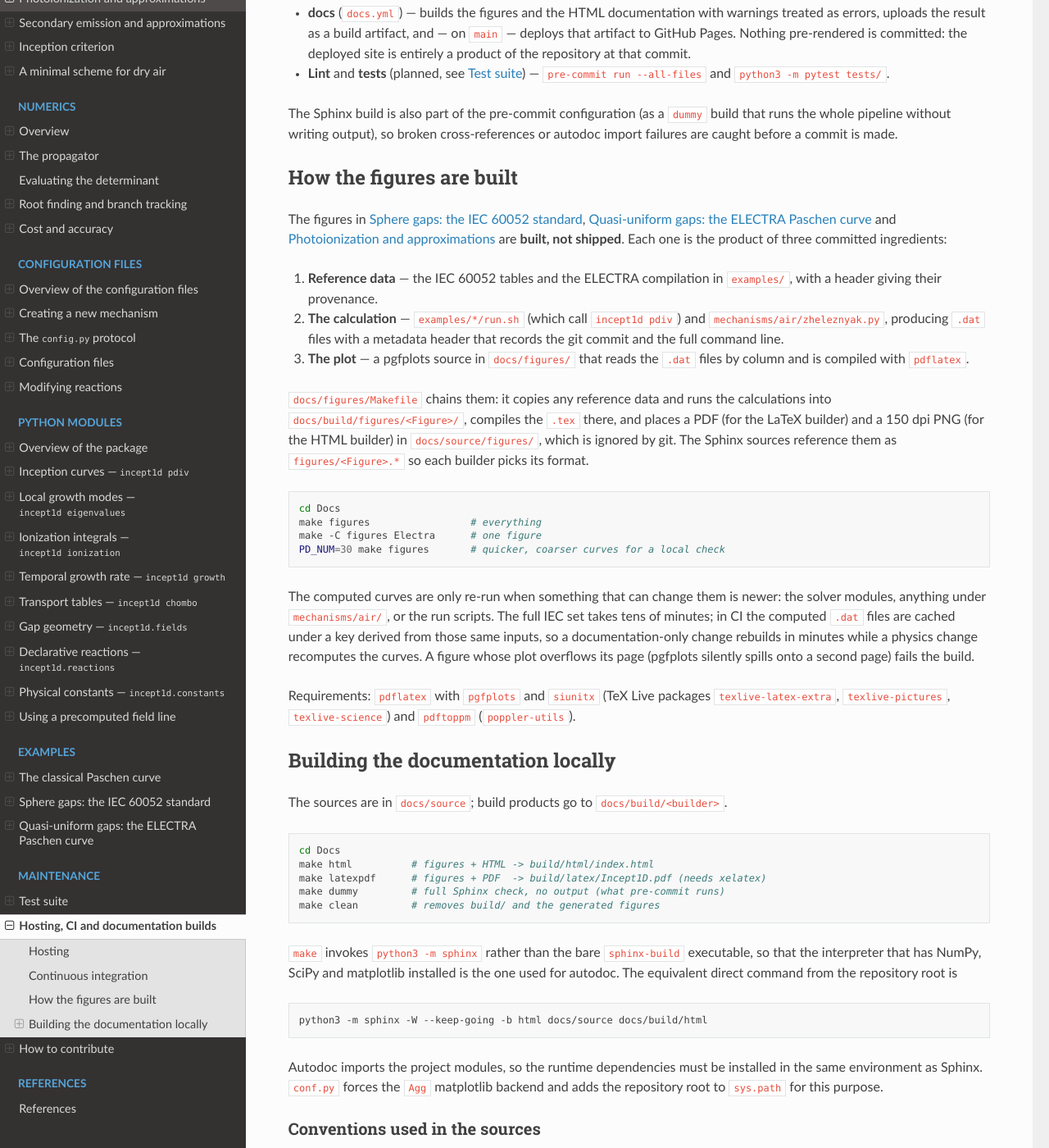
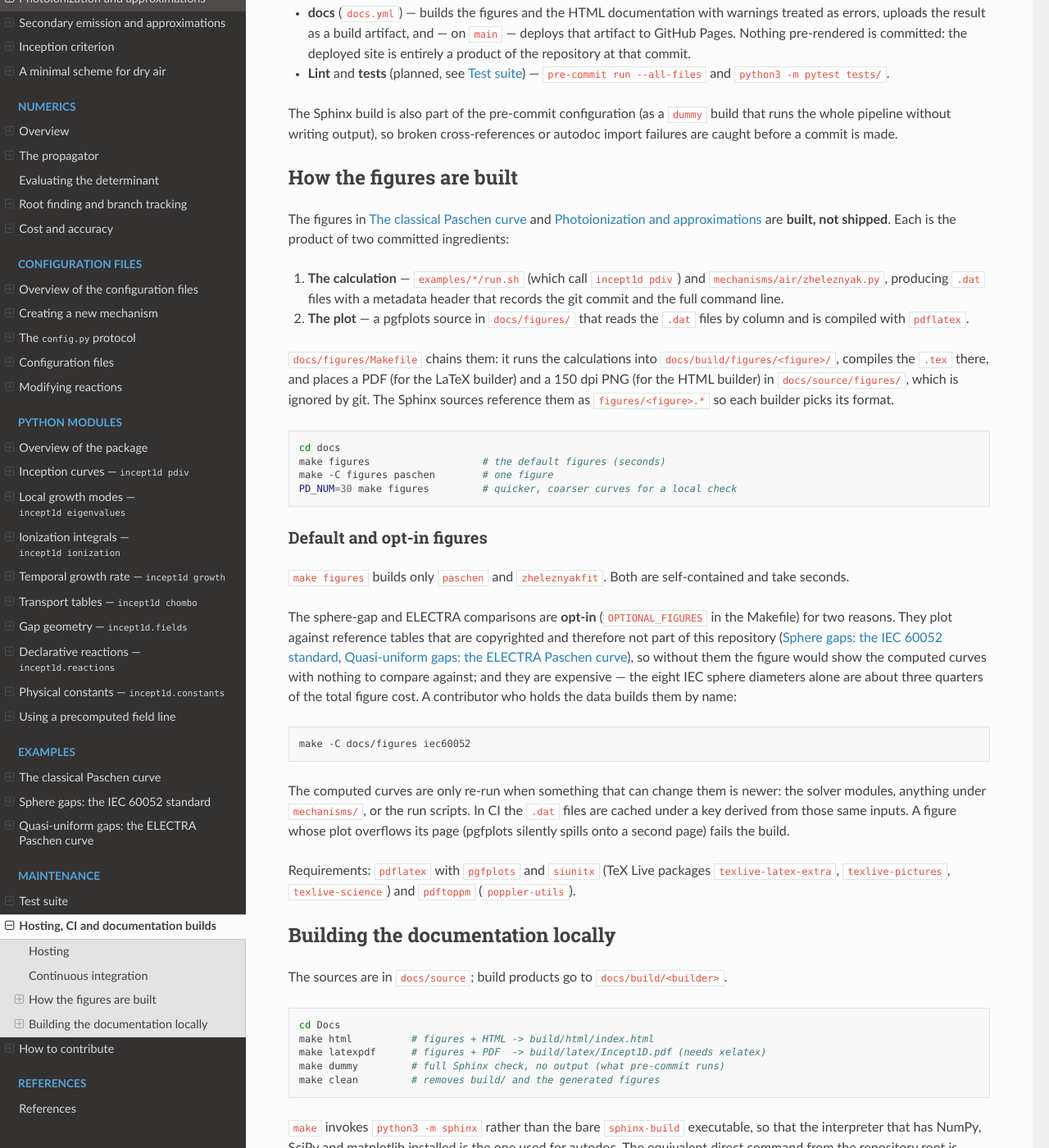
Before and after one commit to chombo-discharge/Incept1D, a Sphinx documentation site: the page built from docs/source/maintenance/infrastructure.rst, in a window 1280 px wide and 1400 px high, scrolled down 595 px. Shown: the whole window at 82% size. Built offline with Sphinx 7.4.7 and the Read the Docs theme 3.1.0, drawn with Linux system fonts in a browser that asks for light colours.

Commit message:
Make the sphere-gap and ELECTRA figures opt-in
`make figures` built four figures, of which the eight IEC sphere diameters
alone were about three quarters of the cost: roughly three minutes locally and
eleven in CI, on every push.

Two of the four no longer earn that.  When the IEC 60052 and CIGRE ELECTRA
reference tables were removed in 75fcee8 -- they are copyrighted and cannot be
redistributed -- those figures lost the thing they existed to show.  Plotting
the computed curves with nothing to compare them against is close to
decorative, and it is the expensive half of the build.

`make figures` now builds only `paschen` and `zheleznyakfit`.  Both are
self-contained: the first verifies the solver against its own closed form, the
second shows the quality of the two-stream fit.  A full clean documentation
build, figures included, is 17 s instead of ~3 min.

The sphere-gap and ELECTRA figures are kept and still maintained, as
OPTIONAL_FIGURES.  A reader who holds the reference data supplies it as the
example READMEs describe and builds the figure by name:

    make -C docs/figures iec60052

Both example pages keep their commands -- the run.sh listing, the pd sweep,
the configurations -- and now say how to build the figure rather than
embedding one that would be empty.  Verified that the opt-in path still
produces a figure.

Co-Authored-By: Claude Opus 5 (1M context) <noreply@anthropic.com>

```diff
--- a/docs/source/maintenance/infrastructure.rst
+++ b/docs/source/maintenance/infrastructure.rst
@@ -39,40 +39,53 @@ commit is made.
 How the figures are built
 -------------------------
 
-The figures in :ref:`Chap:Examples:IEC60052`, :ref:`Chap:Examples:Electra`
-and :ref:`Chap:Photoionization` are **built, not shipped**.  Each one is
-the product of three committed ingredients:
+The figures in :ref:`Chap:Examples:Paschen` and :ref:`Chap:Photoionization`
+are **built, not shipped**.  Each is the product of two committed
+ingredients:
 
-1. **Reference data** — the IEC 60052 tables and the ELECTRA compilation in
-   ``examples/``, with a header giving their provenance.
-2. **The calculation** — ``examples/*/run.sh`` (which call
-   ``incept1d pdiv``) and ``mechanisms/air/zheleznyak.py``, producing ``.dat`` files
-   with a metadata header that records the git commit and the full
-   command line.
-3. **The plot** — a pgfplots source in ``docs/figures/`` that reads the
+1. **The calculation** — ``examples/*/run.sh`` (which call ``incept1d pdiv``)
+   and ``mechanisms/air/zheleznyak.py``, producing ``.dat`` files with a
+   metadata header that records the git commit and the full command line.
+2. **The plot** — a pgfplots source in ``docs/figures/`` that reads the
    ``.dat`` files by column and is compiled with ``pdflatex``.
 
-``docs/figures/Makefile`` chains them: it copies any reference data and
-runs the calculations into ``docs/build/figures/<Figure>/``, compiles the
-``.tex`` there, and places a PDF (for the LaTeX builder) and a 150 dpi PNG
-(for the HTML builder) in ``docs/source/figures/``, which is ignored by
-git.  The Sphinx sources reference them as ``figures/<Figure>.*`` so each
-builder picks its format.
+``docs/figures/Makefile`` chains them: it runs the calculations into
+``docs/build/figures/<figure>/``, compiles the ``.tex`` there, and places a
+PDF (for the LaTeX builder) and a 150 dpi PNG (for the HTML builder) in
+``docs/source/figures/``, which is ignored by git.  The Sphinx sources
+reference them as ``figures/<figure>.*`` so each builder picks its format.
 
 .. code-block:: bash
 
-   cd Docs
-   make figures                 # everything
-   make -C figures Electra      # one figure
-   PD_NUM=30 make figures       # quicker, coarser curves for a local check
+   cd docs
+   make figures                   # the default figures (seconds)
+   make -C figures paschen        # one figure
+   PD_NUM=30 make figures         # quicker, coarser curves for a local check
 
-The computed curves are only re-run when something that can change them
-is newer: the solver modules, anything under ``mechanisms/air/``, or the run scripts.
-The full IEC set takes tens of minutes; in CI the computed ``.dat`` files
-are cached under a key derived from those same inputs, so a
-documentation-only change rebuilds in minutes while a physics change
-recomputes the curves.  A figure whose plot overflows its page (pgfplots
-silently spills onto a second page) fails the build.
+Default and opt-in figures
+..........................
+
+``make figures`` builds only ``paschen`` and ``zheleznyakfit``.  Both are
+self-contained and take seconds.
+
+The sphere-gap and ELECTRA comparisons are **opt-in**
+(``OPTIONAL_FIGURES`` in the Makefile) for two reasons.  They plot against
+reference tables that are copyrighted and therefore not part of this
+repository (:ref:`Chap:Examples:IEC60052`, :ref:`Chap:Examples:Electra`), so
+without them the figure would show the computed curves with nothing to compare
+against; and they are expensive — the eight IEC sphere diameters alone are
+about three quarters of the total figure cost.  A contributor who holds the
+data builds them by name:
+
+.. code-block:: bash
+
+   make -C docs/figures iec60052
+
+The computed curves are only re-run when something that can change them is
+newer: the solver modules, anything under ``mechanisms/``, or the run
+scripts.  In CI the ``.dat`` files are cached under a key derived from those
+same inputs.  A figure whose plot overflows its page (pgfplots silently spills
+onto a second page) fails the build.
 
 Requirements: ``pdflatex`` with ``pgfplots`` and ``siunitx`` (TeX Live
 packages ``texlive-latex-extra``, ``texlive-pictures``,
```
Also changed, not shown: CLAUDE.md (+7 -3 lines), docs/source/examples/electra.rst (+12 -11 lines), docs/source/examples/iec60052.rst (+14 -12 lines), 1 other file.
